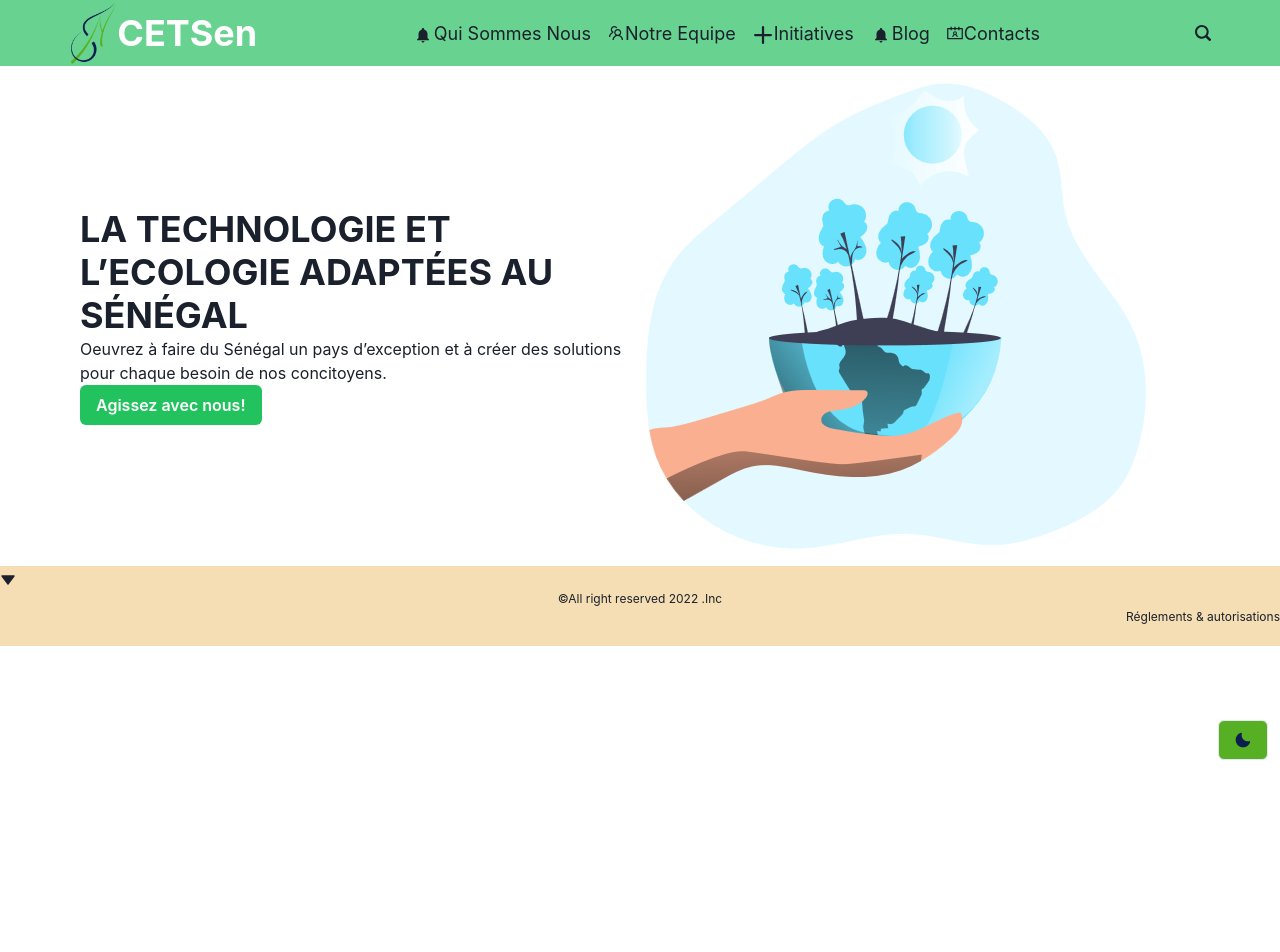
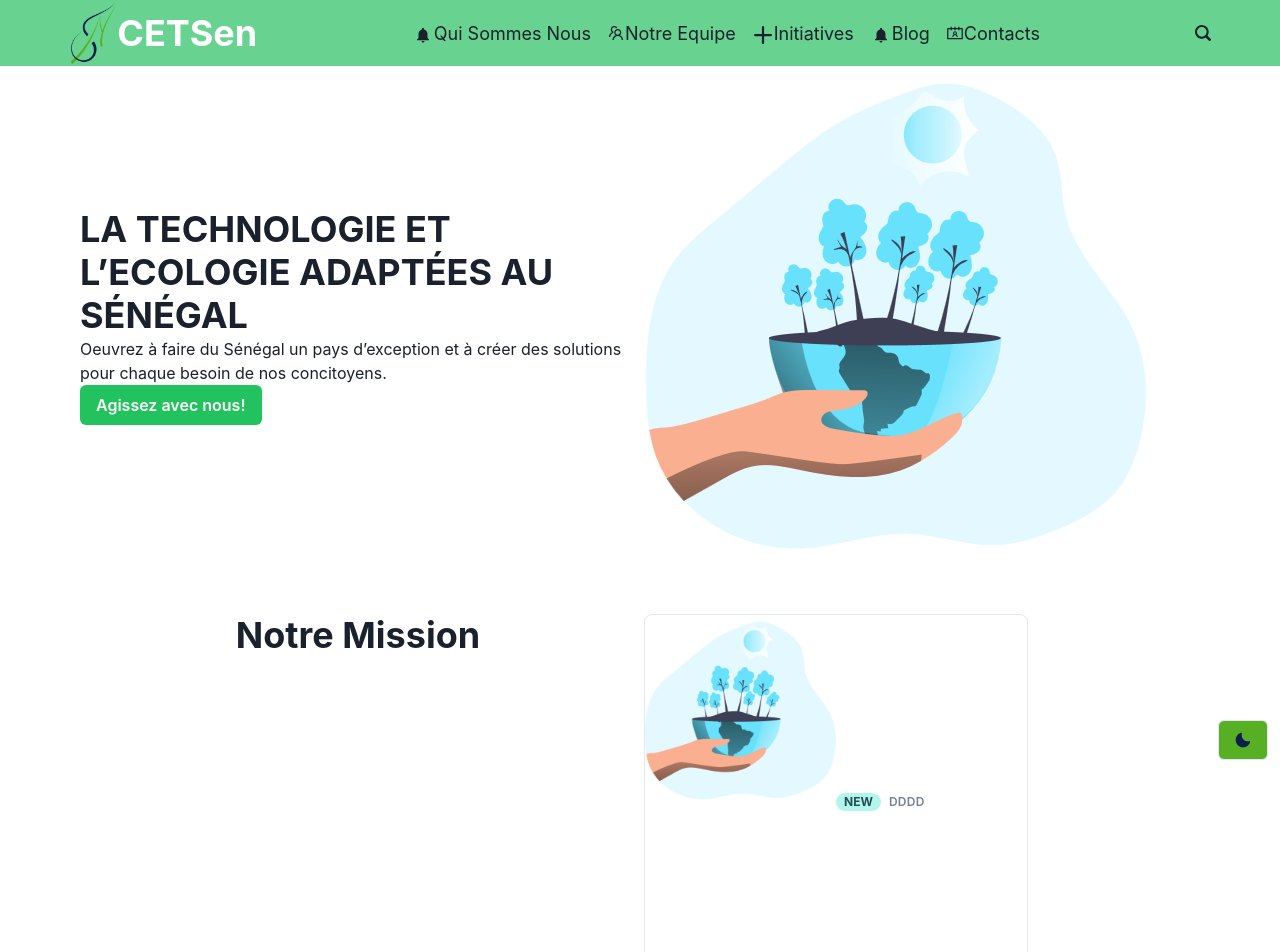
Before and after one commit to baaratik93/refonte-centset, a React (Create React App) app: page / in a window 1280 px wide. Shown: the top 952 px of the page. Before the commit the page ends 800 px from the top, so only its background shows below. Built offline with nearby package versions, Linux system fonts and the light colour scheme.

Commit message:
mise a jour

```diff
--- a/src/components/Footer.jsx
+++ b/src/components/Footer.jsx
@@ -1,24 +1,15 @@
-import React from 'react'
-    import styled from "@emotion/styled";
-import { Text } from '@chakra-ui/react';
-import { TriangleDownIcon } from '@chakra-ui/icons';
+import React from 'react';
+import {Text, Flex} from '@chakra-ui/react';
+import {TriangleDownIcon} from '@chakra-ui/icons';
 
 export const Footer = () => {
-
-
-
-    const CustomFooter = styled.div`
-
-    background: wheat;
-    height: 10vh;
-
-  `;
-
   return (
-    <CustomFooter>
-    <Text> <TriangleDownIcon/></Text>
-    <Text textAlign="center" fontSize={12} justifyContent="center">&copy;All right reserved 2022 .Inc </Text>
-    <Text textAlign="right" fontSize={12}>Réglements & autorisations</Text>
-</CustomFooter>
-  )
-}
+    <Flex bg="wheat" h="20vh">
+      <Text> <TriangleDownIcon /></Text>
+      <Text textAlign="center" fontSize={12} justifyContent="center">
+        &copy;All right reserved 2022 .Inc{' '}
+      </Text>
+      <Text textAlign="right" fontSize={12}>Réglements & autorisations</Text>
+    </Flex>
+  );
+};
--- a/src/pages/Home.js
+++ b/src/pages/Home.js
@@ -1,15 +1,33 @@
-import { Image, Text,  Button, Heading, Grid, GridItem } from "@chakra-ui/react";
+import {
+  Image,
+  Text,
+  Button,
+  Heading,
+  Grid,
+  GridItem,
+  Box,
+  Badge
+} from "@chakra-ui/react";
 import eco from "../images/eco.png";
 
 export const Home = () => {
   return (
-
-
+    <>
       <Grid
-display={["column","column", "flex"]}
-px={["1rem","5rem","5rem"]}
-templateColumns='repeat(2, 1fr)' gap={3} alignItems="center">
-  <GridItem display={"grid"} alignContent="center" justifyItems={"start"} w='100%' h='100%'  alignItems="center">
+        display={["column", "column", "flex"]}
+        px={["1rem", "5rem", "5rem"]}
+        templateColumns="repeat(2, 1fr)"
+        gap={3}
+        alignItems="center"
+      >
+        <GridItem
+          display={"grid"}
+          alignContent="center"
+          justifyItems={"start"}
+          w="100%"
+          h="100%"
+          alignItems="center"
+        >
           <Heading textTransform="uppercase">
             La Technologie et l’Ecologie adaptées au Sénégal
           </Heading>
@@ -24,39 +42,41 @@ templateColumns='repeat(2, 1fr)' gap={3} alignItems="center">
           >
             <Text>Agissez avec nous!</Text>
           </Button>
-  </ GridItem >
-  <GridItem w='100%' h='100%' >
+        </GridItem>
+        <GridItem w="100%" h="100%">
           <Image src={eco} size="100%" />
-  </ GridItem >
+        </GridItem>
       </Grid>
+
+      {/* ffff */}
+      <Grid templateColumns='repeat(2, 1fr)' gap={2}  px={"5rem"} py={"3rem"}  h="100vh">
+
+     <Heading  align="center" >Notre Mission</Heading>
+
+   <Box maxW={"sm"} borderWidth="1px" borderRadius='lg' overflow='hidden'>
+   <Box display='flex' alignItems='baseline'>
+   <Image src={eco} alt="" w="50%"/>
+          <Badge borderRadius='full' px='2' colorScheme='teal'>
+            New
+          </Badge>
+          <Box
+            color='gray.500'
+            fontWeight='semibold'
+            letterSpacing='wide'
+            fontSize='xs'
+            textTransform='uppercase'
+            ml='2'
+          >
+            dddd
+          </Box>
+        </Box>
+
+   </Box>
 
 
 
-
-    // <HStack flexDirection="row-reverse" alignItems="center">
-    //   <Box>
-    //     <Image src={eco} width={["130px", "190px", "330px", "440px"]} />
-    //   </Box>
-
-    //   <Box
-    //   as="div"
-    //   alignItems="flex-start">
-    //     <Heading textTransform="uppercase">
-    //       La Technologie et l’Ecologie adaptées au Sénégal
-    //     </Heading>
-    //     <Text>
-    //       Oeuvrez à faire du Sénégal un pays d’exception et à créer des
-    //       solutions pour chaque besoin de nos concitoyens.
-    //     </Text>
-    //     <Button
-    //       colorScheme="whatsapp"
-    //       _hover={{ color: "white" }}
-    //       fontSize={["11", "12", "14", "16"]}
-    //     >
-    //       <Text>Agissez avec nous!</Text>
-    //     </Button>
-    //   </Box>
-    // </HStack>
+      </Grid>
+    </>
   );
 };
 
```
Lines whose indentation alone changed are shown as unchanged.
